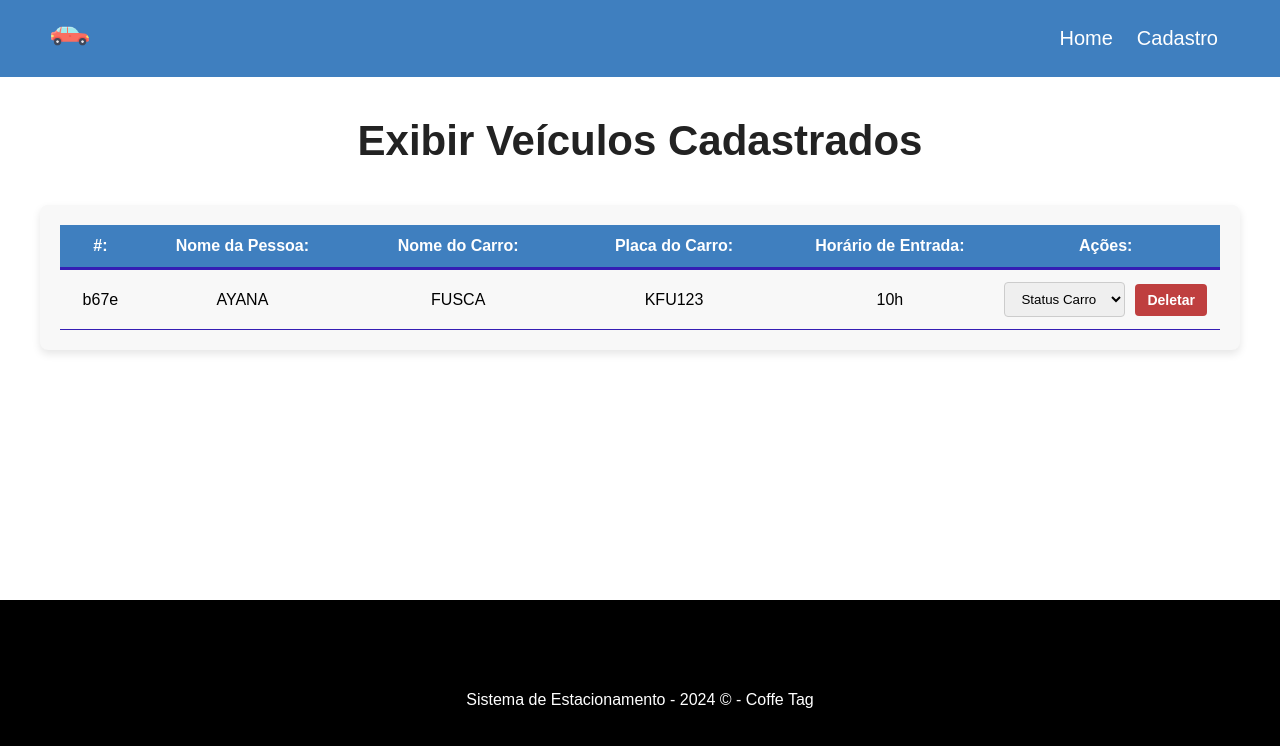
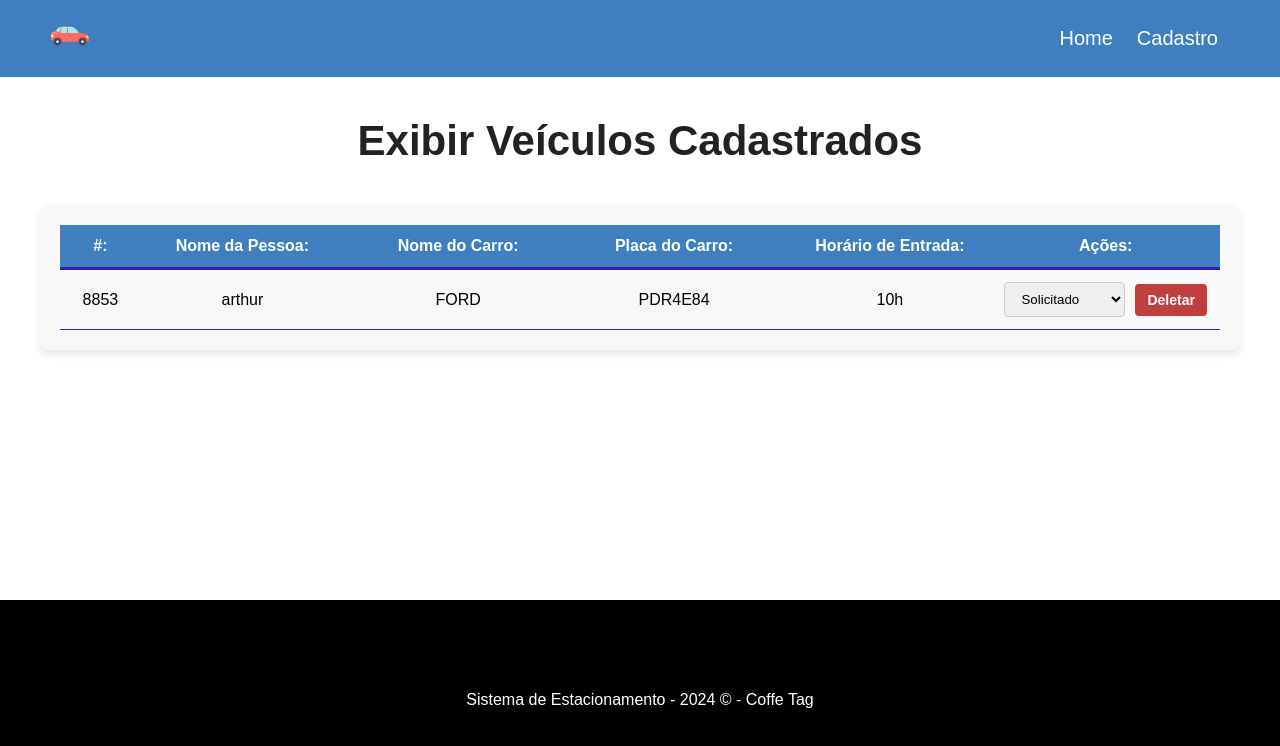
Before and after one commit to Felipedev2-0/app-estacionamento, a Vue app: page /cadastro in a window 1280 px wide. Shown: the top 746 px of the page. Built offline with nearby package versions, Linux system fonts and the light colour scheme; data requests are answered from the project's data file.

Commit message:
STATUS DO CARRO E MENSAGENS

```diff
--- a/db/db.json
+++ b/db/db.json
@@ -11,10 +11,10 @@
   ],
   "carros": [
     {
-      "id": "b67e",
-      "nome": "AYANA",
-      "nomeCarro": "FUSCA",
-      "placaCarro": "KFU123",
+      "id": "8853",
+      "nome": "arthur",
+      "nomeCarro": "FORD",
+      "placaCarro": "PDR4E84",
       "hora": "10h",
       "msg": null,
       "status": "Solicitado"
--- a/src/components/CarroForm.vue
+++ b/src/components/CarroForm.vue
@@ -11,7 +11,7 @@
             <div class="input-container">
 
                 <label for="nome">Nome da Pessoa: </label>
-                <input type="text" id="nome" v-model="nome" placeholder="Informe o seu nome">
+                <input type="text" id="nome" v-model="nome" placeholder="Informe o seu nome" required="true">
 
 
             </div>
@@ -19,7 +19,7 @@
             <div class="input-container">
 
                 <label for="nome">Nome do Carro: </label>
-                <input type="text" id="nomeCarro" v-model="nomeCarro" placeholder="Informe o nome do carro">
+                <input type="text" id="nomeCarro" v-model="nomeCarro" placeholder="Informe o nome do carro" required="true">
 
 
             </div>
@@ -27,7 +27,7 @@
             <div class="input-container">
 
                 <label for="nome">Placa do Carro: </label>
-                <input type="text" id="placaCarro" v-model="placaCarro" placeholder="Informe a placa do carro">
+                <input type="text" id="placaCarro" v-model="placaCarro" placeholder="Informe a placa do carro" required="true">
 
 
             </div>
@@ -35,7 +35,7 @@
             <div class="input-container">
 
                 <label for="hora">Horário de Entrada: </label>
-                <input type="text" id="hora" v-model="hora" placeholder="Informe o horário de entrada">
+                <input type="text" id="hora" v-model="hora" placeholder="Informe o horário de entrada" required="true">
 
 
             </div>
--- a/src/components/Dashboard.vue
+++ b/src/components/Dashboard.vue
@@ -1,6 +1,11 @@
 <template>
+
   <div id="carro-table">
+
+    <Mensagem :msg="msg" :type="msgType" v-show="msg" />
+
     <div>
+
       <div class="carro-table-heading">
         <div class="order-id">#:</div>
         <div>Nome da Pessoa:</div>
@@ -9,7 +14,9 @@
         <div>Horário de Entrada:</div>
         <div>Ações:</div>
       </div>
+
     </div>
+
 
     <div id="carro-table-rows">
 
@@ -22,9 +29,11 @@
         <div>{{ carro.hora }}</div>
 
         <div class="actions">
-          <select name="status" class="status">
+
+          <select name="status" class="status" @change="updateCarro($event, carro.id)">
             <option value="">Status Carro</option>
-            <option value="" v-for="statu in status" :key="statu.tipo">{{ statu.tipo }}</option>
+            <option :value="statu.tipo" v-for="statu in status" :key="statu.id" :selected="carro.status == statu.tipo">
+              {{ statu.tipo }} </option>
           </select>
 
           <button class="delete-btn" @click="deletarCarro(carro.id)">Deletar</button>
@@ -35,6 +44,10 @@
 </template>
 
 <script>
+
+import Mensagem from './Mensagem.vue';
+
+
 export default {
   name: "Dashboard",
 
@@ -43,10 +56,22 @@ export default {
     return {
       carros: null,
       carros_id: null,
-      status: []
+      status: [],
+      msg: null,
+      msgType: 'success' // define o tipo da mensagem
     }
 
   },
+
+  //component mensagem
+
+  components: {
+    Mensagem
+
+  },
+
+
+
 
   //carregar os carros do db.json
   methods: {
@@ -64,7 +89,7 @@ export default {
 
     },
 
-    async getStatus(){
+    async getStatus() {
 
       const req = await fetch("http://localhost:3000/status")
 
@@ -76,14 +101,56 @@ export default {
 
     },
 
-    async deletarCarro(id){
-        const req = await fetch(`http://localhost:3000/carros/${id}`, {
-          method: "DELETE"
-        })
+    async deletarCarro(id) {
 
-        const data = await req.json()
+      const req = await fetch(`http://localhost:3000/carros/${id}`, {
+        method: "DELETE"
+      })
 
-        this.getCadastros()
+      const data = await req.json()
+
+      //mensagem de delete de carro
+      this.msg = `Cadastro deletado com sucesso`
+      this.msgType = 'error' // define como erro para mostrar em vermelho
+
+      //limpar mensagem
+      setTimeout(() => this.msg = "", 3000)
+
+
+      this.getCadastros()
+
+
+    },
+
+    //atualização do status do carro
+
+    async updateCarro(event, id) {
+
+      const opcoes = event.target.value
+
+      const dataJson = JSON.stringify({ status: opcoes })
+
+      const req = await fetch(`http://localhost:3000/carros/${id}`, {
+        method: "PATCH",//atualiza apenas o id do status
+        headers: { "Content-Type" : "application/json" },
+        body: dataJson
+
+
+      })
+
+      const res = await req.json()
+
+
+
+      //METODO PARA CHAMAR A MENSAGEM DE SUCESSO NO CADASTRO
+      this.msg = `Cadastro foi atualizado para ${res.status}`
+      this.msgType = 'success' // defnie como sucesso para mostrar o roxo
+
+      //LIMPAR A MENSAGEM APÓS O TEMPO
+      setTimeout(() => this.msg = "", 3000)
+
+      console.log(res);
+
 
 
     }
@@ -92,7 +159,7 @@ export default {
   },
 
   //chamando a aplicação
-  mounted(){
+  mounted() {
     this.getCadastros()
   }
 
--- a/src/components/Mensagem.vue
+++ b/src/components/Mensagem.vue
@@ -1,6 +1,6 @@
 <template>
 
-    <div class="mensagem-container">
+    <div :class="['mensagem-container', bgColor]">
 
     <!-- mensagem sendo passada de forma dinamica com props-->
         <h2>{{ msg }}</h2>
@@ -14,17 +14,26 @@ export default {
     name: "Mensagem",
 
     props: {
-        msg: String
+        msg: String,
+        type: {
+            type: String,
+            default: 'success' // pode ser success ou error
+        }
+    },
+
+    computed: {
+        bgColor(){
+            return this.type === 'error' ? 'bg-red' : 'bg-purple'
+        }
     }
 
-}
+};
 </script>
 
 <style scoped>
 
     .mensagem-container{
         color: white;
-        background-color: #008055 ;
         border: 2px solid #b8daff;
         border-radius: 10px;
         padding: 10px;
@@ -32,6 +41,16 @@ export default {
         margin: 30px auto;
     }
 
+    .bg-purple{
+        background-color: #8e44ad;
+    }
+
+    .bg-red{
+        background-color: #e74c3c;
+    }
+
+
+
 
 
 
```
